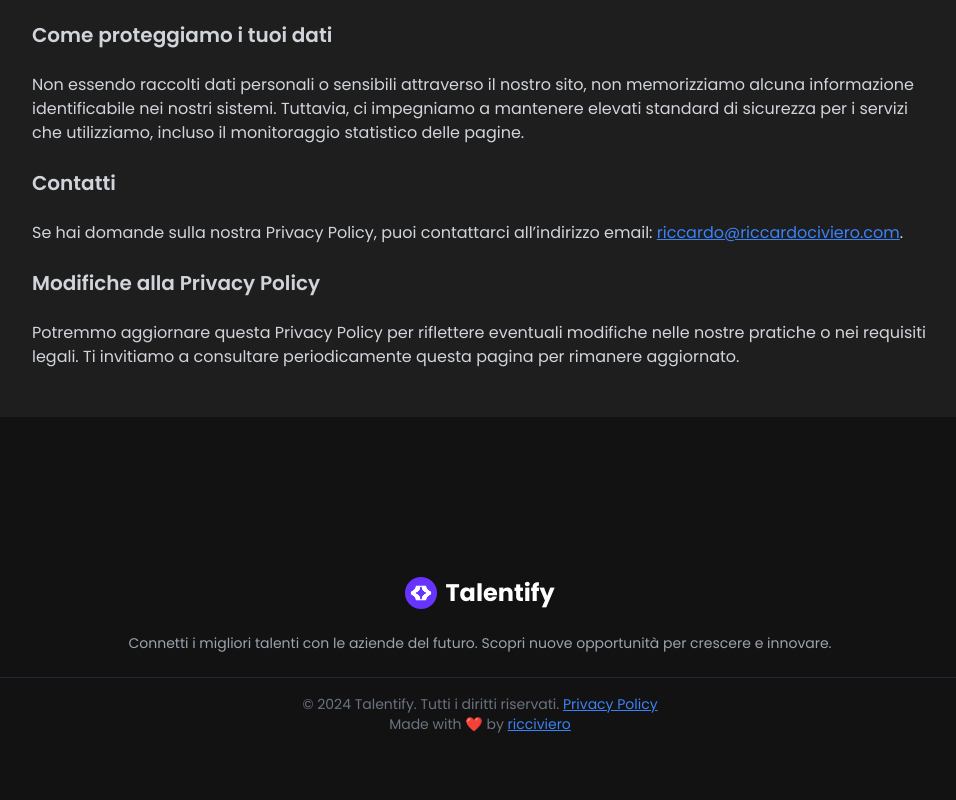
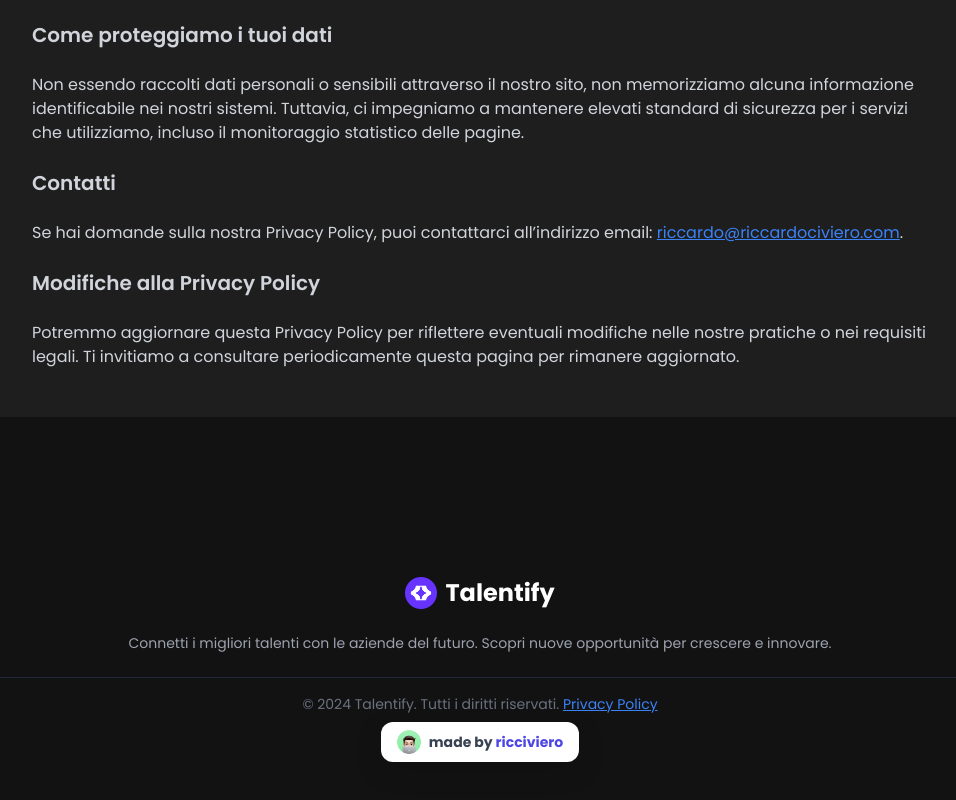
Before and after one commit to ricciviero/talentify-landing-page, a React (Vite) app: page /privacy in a window 1280 px wide. Shown: the part 915-1715 px from the top of the page, without its empty margins (160-1116 px from the left). Built offline with nearby package versions, Linux system fonts and the light colour scheme.

Commit message:
ric tag done

```diff
--- a/src/components/Footer.jsx
+++ b/src/components/Footer.jsx
@@ -1,4 +1,5 @@
 import { Link } from "react-router-dom";
+import RicTag from "./RicTag";
 
 export const Footer = () => {
     return (
@@ -23,13 +24,11 @@
                     <Link to="/privacy" className="text-blue-500 underline">
                         Privacy Policy
                     </Link>
-                    <p className="text-sm">
-                        Made with ❤️ by <a href="https://www.ricciviero.dev/" target="_blank"
-                            className="text-blue-500 underline"
-                        >
-                            ricciviero
-                        </a>
-                    </p>
+
+                    <div className="flex justify-center">
+                        <RicTag />
+                    </div>
+
                 </div>
             </div>
         </footer>
--- /dev/null
+++ b/src/components/RicTag.jsx
@@ -0,0 +1,42 @@
+import { motion } from "framer-motion";
+
+const RicTag = () => {
+    return (
+        <motion.a
+            href="https://ricciviero.dev"
+            target="_blank"
+            rel="noopener noreferrer"
+            className="m-2 group inline-flex items-center gap-2 px-4 py-2 rounded-xl bg-white hover:bg-gray-50 transition-all duration-300 shadow-[0_8px_30px_rgb(0,0,0,0.12)] hover:shadow-[0_8px_25px_rgb(0,0,0,0.18)]"
+            aria-label="Made by Ricciviero"
+            initial={{ scale: 0.95, opacity: 0 }}
+            animate={{ scale: 1, opacity: 1 }}
+            whileHover={{ scale: 1.05 }}
+            whileTap={{ scale: 0.95 }}
+            transition={{
+                type: 'spring',
+                stiffness: 400,
+                damping: 17
+            }}
+        >
+            <motion.img
+                className="w-6 h-6 rounded-full object-cover"
+                alt="Ricciviero logo"
+                src="/ricciviero.png"
+                width={24}
+                height={24}
+                whileHover={{ rotate: 360 }}
+                transition={{ duration: 0.6 }}
+            />
+            <motion.span
+                className="font-bold text-sm text-gray-700 group-hover:text-black"
+                initial={{ x: -10, opacity: 0 }}
+                animate={{ x: 0, opacity: 1 }}
+                transition={{ delay: 0.1 }}
+            >
+                made by <span className="text-indigo-600">ricciviero</span>
+            </motion.span>
+        </motion.a>
+    );
+};
+
+export default RicTag;
```
Also changed, not shown: public/ricciviero.png (added).
